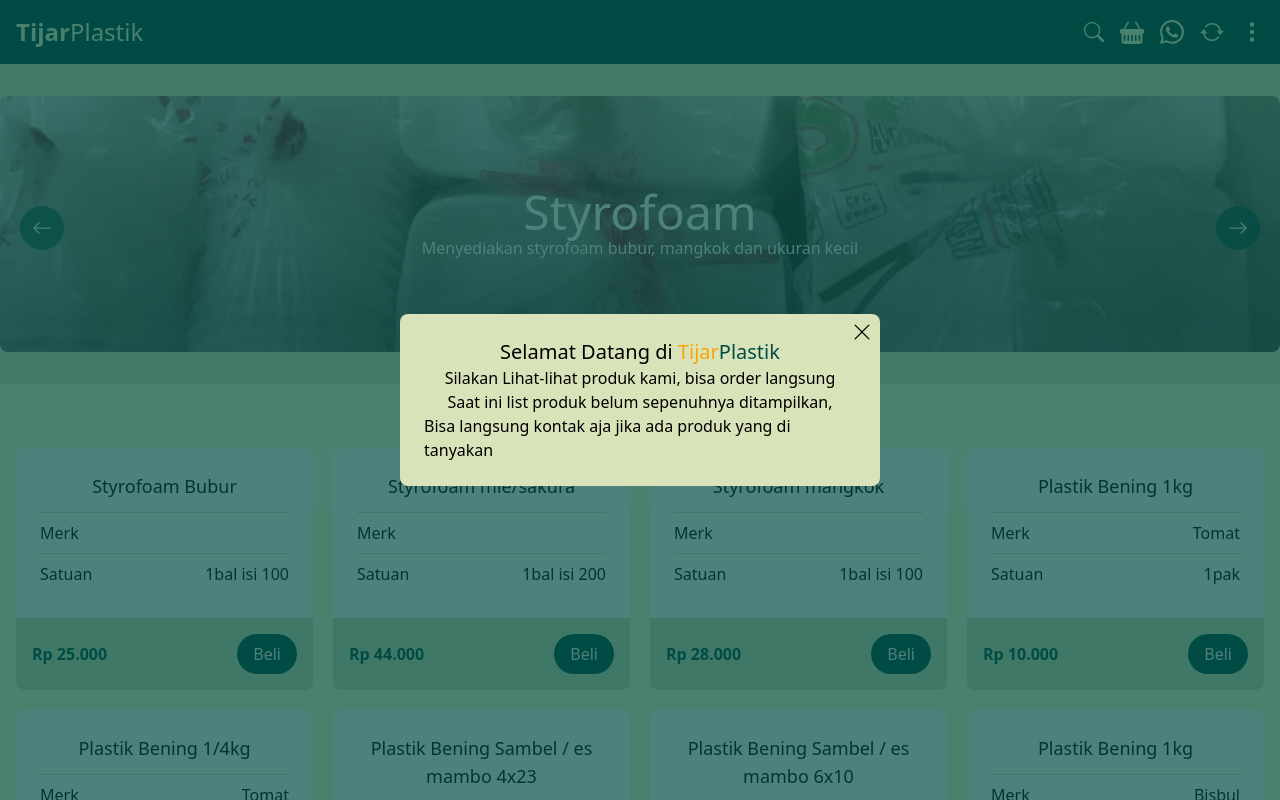
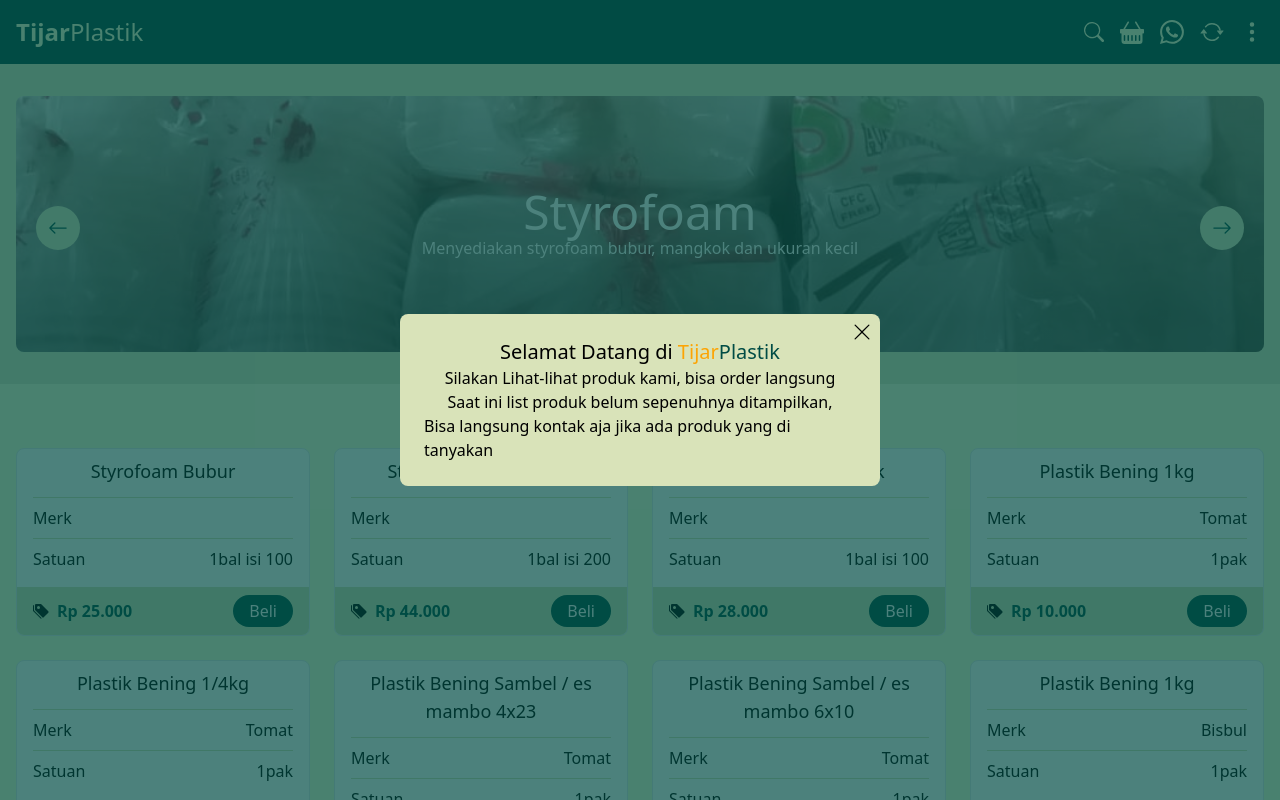
Before and after one commit to halloanewahyudi/tijarplastik, a Vue app: page / in a window 1280 px wide. Shown: the top 800 px of the page. Built offline with nearby package versions, Linux system fonts and the light colour scheme.

Commit message:
commit style

```diff
--- a/src/components/Shop.vue
+++ b/src/components/Shop.vue
@@ -4,6 +4,8 @@
 import { useProduct } from "../stores/product-store";
 import IconNextVue from "./icons/IconNext.vue";
 import IconPrevVue from "./icons/IconPrev.vue";
+import IconTagVue from "./icons/IconTag.vue";
+
 
 const order = useOrder()
 const product = useProduct()
@@ -23,9 +25,10 @@
 <template>
   <div class="container">
 
-        <div class="grid grid-cols-1 md:grid-cols-2 lg:grid-cols-4 gap-5">
-            <div v-for="(item,index) in product.paginatedproducts" :key="index" class=" bg-white rounded-lg text-center overflow-hidden h-full flex flex-col justify-between hover:shadow-xl duration-300 ">
-          <div class="p-6  flex flex-col divide-y divide-borderlight">
+    <div class="grid grid-cols-1 md:grid-cols-2 lg:grid-cols-4 gap-6">
+      <div v-for="(item, index) in product.paginatedproducts" :key="index"
+        class=" bg-white rounded-lg text-center overflow-hidden h-full flex flex-col justify-between  border hover:border-borderlight duration-300 group">
+        <div class="py-2 px-4  flex flex-col divide-y divide-borderlight">
           <h4 class="text-lg font-medium pb-3">{{ item.name }}</h4>
           <div class="flex gap-3 py-2 justify-between items-center">
             <span>Merk</span>
@@ -36,17 +39,26 @@
             <span> {{ item.satuan }}</span>
           </div>
         </div>
+        <div
+          class="flex flex-wrap justify-between items-center gap-5 py-2 px-4 bg-borderlight mt-auto group-hover:bg-brand-3 duration-300">
+          <div class="flex items-center gap-2">
+            <IconTagVue /> <span class="font-bold text-brand-1">{{ formatCurrency(item.price) }}</span>
+          </div>
 
-           <div class="flex flex-wrap justify-between items-center gap-5 p-4 bg-borderlight mt-auto">
-            <span class="font-bold text-brand-1">{{formatCurrency(item.price)}}</span>
-            <button @click="order.addOrder(item)" class="py-2 px-4 rounded-full bg-brand-1 text-white"> Beli </button>
+          <button @click="order.addOrder(item)" class="py-1 px-4 rounded-full bg-brand-1 text-white"> Beli </button>
         </div>
       </div>
     </div>
 
     <div class="flex gap-3 items-center justify-center py-10 container">
-        <button class="flex items-center gap-3 disabled:opacity-30" @click="product.prevPage" :disabled="product.currentPage === 1"> <IconPrevVue/> Prev </button>
-        <button class="flex items-center gap-3 disabled:opacity-30" @click="product.nextPage" :disabled="product.currentPage === product.totalPages"> Next <IconNextVue/> </button>
+      <button class="flex items-center gap-3 disabled:opacity-30" @click="product.prevPage"
+        :disabled="product.currentPage === 1">
+        <IconPrevVue /> Prev
+      </button>
+      <button class="flex items-center gap-3 disabled:opacity-30" @click="product.nextPage"
+        :disabled="product.currentPage === product.totalPages"> Next
+        <IconNextVue />
+      </button>
     </div>
   </div>
 </template>
--- a/src/components/Slideshow.vue
+++ b/src/components/Slideshow.vue
@@ -7,7 +7,7 @@
 import IconPrevVue from './icons/IconPrev.vue';
 
 const image = [
-   'img/slide-1.jpeg','img/slide-2.jpeg'
+    'img/slide-1.jpeg', 'img/slide-2.jpeg'
 ]
 
 const slideContent = [
@@ -32,12 +32,12 @@
         image: 'img/slide-4.jpeg'
     },
     {
-        title: 'Aneka macam Plastik',
+        title: ' Plastik',
         subtitle: 'Plastik ukuran 1Kg, 1/2, 1/4, Plasitk clip berbagai ukuran , kantong kresek juga berbagai ukuuran',
         image: 'img/slide-6.jpeg'
     },
     {
-        title: 'Aneka Bahan Kue',
+        title: 'Bahan Kue',
         subtitle: 'Agar-agar, keju, coklat messes, coklat batangan , tepung , gula , susu, vanila dll',
         image: 'img/slide-7.jpeg'
     }
@@ -57,12 +57,14 @@
 
 </script>
 <template>
-    <div class="glide  bg-brand-2 text-light pt-9 pb-8 relative">
+    <div class="bg-brand-2">
+        <div class="container">
+            <div class="glide   text-light pt-9 pb-8  relative">
                 <div class="glide__track " data-glide-el="track">
                     <ul class="glide__slides ">
                         <li class="glide__slide " v-for="item in slideContent" :key="item">
                             <div class="min-h-64 container relative rounded-lg flex flex-col justify-center items-center p-6 bg-center bg-cover text-borderlight overflow-hidden"
-                        :style="{backgroundImage:`url(${item.image})`}">
+                                :style="{ backgroundImage: `url(${item.image})` }">
                                 <div class="relative z-10 slide-content text-center max-w-[600px] p-6 text-white">
                                     <h2 class="text-4xl lg:text-5xl font-medium">{{ item.title }}</h2>
                                     <h4 lang="text-xl">{{ item.subtitle }}</h4>
@@ -74,8 +76,18 @@
                 </div>
 
                 <div class="glide__arrows container flex items-center justify-between" data-glide-el="controls ">
-    <button class="glide__arrow glide__arrow--left absolute top-[45%] left-2 lg:left-5 p-3 text-xl rounded-full bg-brand-1 bg-opacity-70" data-glide-dir="<"><IconPrevVue /></button>
-    <button class="glide__arrow glide__arrow--right absolute top-[45%] right-2 lg:right-5 p-3 text-xl rounded-full bg-brand-1 bg-opacity-70" data-glide-dir=">"><IconNextVue/></button>
+                    <button
+                        class="glide__arrow glide__arrow--left absolute top-[45%] -left-4 lg:left-5 p-3 text-xl rounded-full bg-brand-2 text-brand-1"
+                        data-glide-dir="<">
+                        <IconPrevVue />
+                    </button>
+                    <button
+                        class="glide__arrow glide__arrow--right absolute top-[45%] -right-4 lg:right-5 p-3 text-xl rounded-full bg-brand-2 text-brand-1 "
+                        data-glide-dir=">">
+                        <IconNextVue />
+                    </button>
+                </div>
+            </div>
         </div>
     </div>
 </template>
@@ -89,7 +101,7 @@
 }
 
 .layer {
-    background: rgb(0,0,0);
-    background: linear-gradient(0deg, rgba(0,0,0,0.4458158263305322) 13%, rgba(241,240,240,0) 100%);
+    background: rgb(0, 0, 0);
+    background: linear-gradient(0deg, rgba(0, 0, 0, 0.4458158263305322) 13%, rgba(241, 240, 240, 0) 100%);
 }
 </style>
--- a/src/components/element/Chekout.vue
+++ b/src/components/element/Chekout.vue
@@ -32,7 +32,7 @@
 
 const resetQty = () => {
     if (qty.value > 1) {
-            qty.value = 1
+        qty.value = 1
     }
 }
 
@@ -91,7 +91,7 @@
 </script>
 <template>
     <div>
-      <!--   list order -->
+        <!--   list order -->
         <ul class="flex flex-col divide-y divide-borderlight mb-2">
             <li class="flex justify-between items-center py-2" v-for="(item, index) in order.orders" :key="index">
                 <div class="flex gap-4 items-center">
@@ -100,22 +100,22 @@
                 </div>
                 <div class="flex gap-4 items-center">
                     <span> {{ formatCurrency(item.jumlah) }} </span>
-                    <button @click=" selected = item; selectIndex = index; bukaEdit = true; jumlah = item.jumlah; resetQty()">
+                    <button
+                        @click=" selected = item; selectIndex = index; bukaEdit = true; jumlah = item.jumlah; resetQty()">
                         <IconEditVue />
                     </button>
-                    <button @click="order.removeOrder(item.name)">
+                    <button @click="order.removeOrder(item.id)">
                         <IconCloseVue />
                     </button>
                 </div>
             </li>
         </ul>
 
-       <!--  tombol pesan -->
+        <!--  tombol pesan -->
         <div class="flex justify-between items-center">
             <div class="flex items-center gap-4">
                 <button class="bg-brand-4 py-2 px-5 rounded-full" @click="order.clearOrder"> Clear</button>
-                <button @click="sendMessage"
-                    class="bg-light text-primary py-2 px-5 rounded-full">Pesan</button>
+                <button @click="sendMessage" class="bg-light text-primary py-2 px-5 rounded-full">Pesan</button>
             </div>
             <div class="text-secondary text-xl"> {{ formatCurrency(getTotal) }} </div>
         </div>
@@ -158,7 +158,8 @@
             </template>
 
             <template #clear>
-                <button @click="order.clearOrder ; sudahOrder = false" class="py-2 px-5 rounded-full bg-brand-1 text-brand-2"> Hapus Order
+                <button @click="order.clearOrder; sudahOrder = false"
+                    class="py-2 px-5 rounded-full bg-brand-1 text-brand-2"> Hapus Order
                 </button>
             </template>
         </popup-clear-order>
--- a/src/stores/order-store.js
+++ b/src/stores/order-store.js
@@ -12,7 +12,7 @@
             this.orders.push(order);
         },
         removeOrder(index) {
-            this.orders = this.orders.filter(order => order.name !== index);
+            this.orders = this.orders.filter(order => order.id !== index);
         },
 
         getTotalPrice() {
```
Lines whose indentation alone changed are shown as unchanged.
